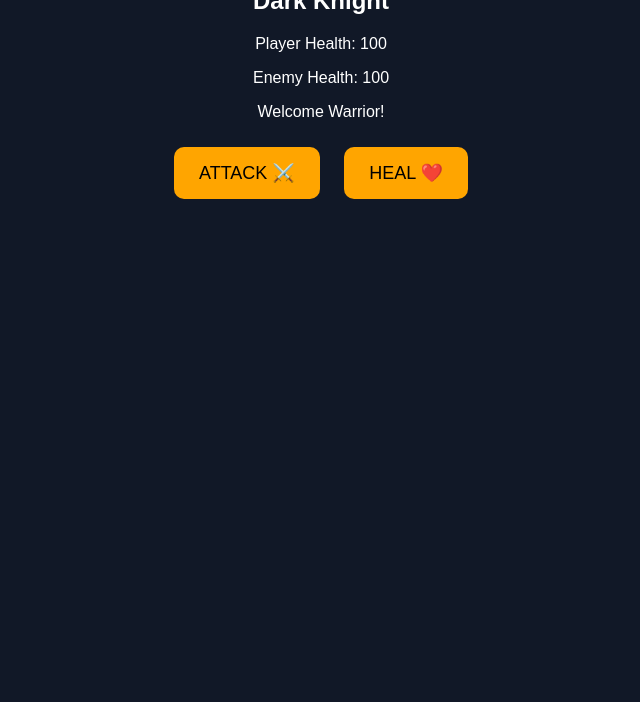
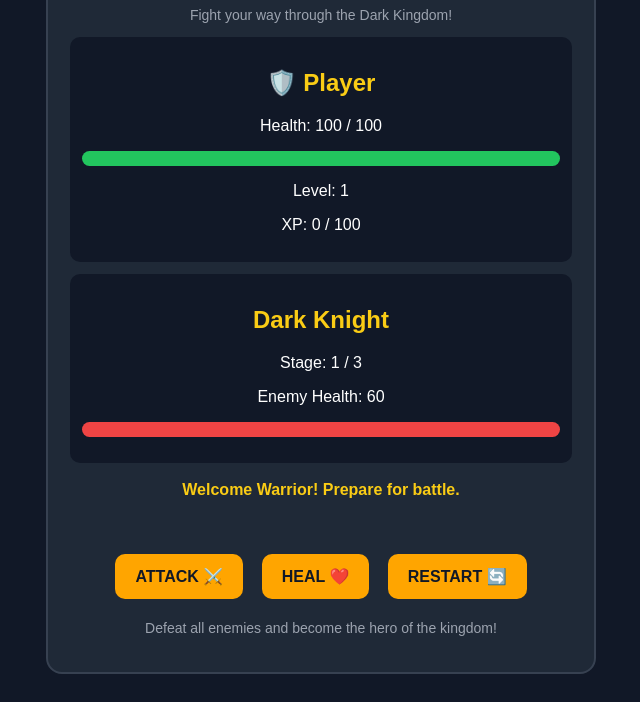
Before and after one commit to iiTachi/mino-rpg, a plain HTML site: page index.html in a window 1280 px wide. Shown: the part 126-828 px from the top of the page, without its empty margins (319-959 px from the left). Before the commit the page ends 800 px from the top, so only its background shows below. Drawn offline with Linux system fonts and the light colour scheme.

Commit message:
Update index.html

```diff
--- a/index.html
+++ b/index.html
@@ -1,56 +1,248 @@
+
 <!DOCTYPE html>
 <html lang="en">
 <head>
 <meta charset="UTF-8">
 <meta name="viewport" content="width=device-width, initial-scale=1.0">
-<title>MINO RPG</title>
+<title>MINO RPG ADVENTURE</title>
 <style>
+* { box-sizing: border-box; }
+
 body {
     background: #111827;
     color: white;
-    font-family: Arial;
+    font-family: Arial, sans-serif;
     text-align: center;
-    padding: 25px;
+    padding: 20px;
 }
+
+.container {
+    max-width: 550px;
+    margin: auto;
+    background: #1f2937;
+    padding: 22px;
+    border-radius: 16px;
+    border: 2px solid #374151;
+}
+
 h1 { color: orange; }
+
+h2 { color: #facc15; }
+
+.stats {
+    background: #111827;
+    padding: 12px;
+    border-radius: 10px;
+    margin: 12px 0;
+}
+
+.bar {
+    background: #374151;
+    height: 15px;
+    border-radius: 10px;
+    overflow: hidden;
+    margin: 8px 0 14px;
+}
+
+.fill {
+    height: 100%;
+    width: 100%;
+    transition: width 0.3s;
+}
+
+.player-fill { background: #22c55e; }
+.enemy-fill { background: #ef4444; }
+
 button {
     background: orange;
-    padding: 15px 25px;
+    color: #111827;
     border: none;
+    padding: 13px 20px;
+    margin: 7px;
     border-radius: 10px;
-    margin: 10px;
-    font-size: 18px;
+    font-size: 16px;
+    font-weight: bold;
+    cursor: pointer;
+}
+
+button:disabled {
+    opacity: 0.4;
+    cursor: not-allowed;
+}
+
+#message {
+    min-height: 48px;
+    color: #facc15;
+    font-weight: bold;
+    margin: 18px 0;
+}
+
+.small {
+    color: #9ca3af;
+    font-size: 14px;
 }
 </style>
 </head>
+
 <body>
-<h1>MINO RPG ADVENTURE</h1>
-<h2 id="enemy">Dark Knight</h2>
-<p>Player Health: <span id="health">100</span></p>
-<p>Enemy Health: <span id="enemyHealth">100</span></p>
-<p id="message">Welcome Warrior!</p>
-<button onclick="attack()">ATTACK ⚔️</button>
-<button onclick="heal()">HEAL ❤️</button>
+<div class="container">
+
+<h1>⚔️ MINO RPG ADVENTURE</h1>
+<p class="small">Fight your way through the Dark Kingdom!</p>
+
+<div class="stats">
+    <h2>🛡️ Player</h2>
+    <p>Health: <span id="health">100</span> / 100</p>
+    <div class="bar">
+        <div id="playerBar" class="fill player-fill"></div>
+    </div>
+    <p>Level: <span id="level">1</span></p>
+    <p>XP: <span id="xp">0</span> / 100</p>
+</div>
+
+<div class="stats">
+    <h2 id="enemyName">Dark Knight</h2>
+    <p>Stage: <span id="stage">1</span> / 3</p>
+    <p>Enemy Health: <span id="enemyHealth">60</span></p>
+    <div class="bar">
+        <div id="enemyBar" class="fill enemy-fill"></div>
+    </div>
+</div>
+
+<p id="message">Welcome Warrior! Prepare for battle.</p>
+
+<button id="attackBtn" onclick="attack()">ATTACK ⚔️</button>
+<button id="healBtn" onclick="heal()">HEAL ❤️</button>
+<button onclick="restartGame()">RESTART 🔄</button>
+
+<p class="small">Defeat all enemies and become the hero of the kingdom!</p>
+
+</div>
+
 <script>
 let health = 100;
-let enemyHealth = 100;
+let maxHealth = 100;
+let xp = 0;
+let level = 1;
+let stage = 0;
+let gameOver = false;
+
+const enemies = [
+    { name: "Dark Knight", health: 60, damage: 10, xp: 40 },
+    { name: "Shadow Beast", health: 90, damage: 15, xp: 60 },
+    { name: "DARK LORD 👑", health: 150, damage: 20, xp: 100 }
+];
+
+let enemyHealth = enemies[0].health;
+
+function updateScreen() {
+    const enemy = enemies[stage];
+
+    document.getElementById("health").textContent = health;
+    document.getElementById("level").textContent = level;
+    document.getElementById("xp").textContent = xp;
+    document.getElementById("stage").textContent = stage + 1;
+    document.getElementById("enemyName").textContent = enemy.name;
+    document.getElementById("enemyHealth").textContent = enemyHealth;
+
+    document.getElementById("playerBar").style.width =
+        (health / maxHealth * 100) + "%";
+
+    document.getElementById("enemyBar").style.width =
+        (enemyHealth / enemy.health * 100) + "%";
+
+    document.getElementById("attackBtn").disabled = gameOver;
+    document.getElementById("healBtn").disabled = gameOver;
+}
+
+function gainXP(amount) {
+    xp += amount;
+
+    while (xp >= 100) {
+        xp -= 100;
+        level++;
+        maxHealth += 20;
+        health = Math.min(maxHealth, health + 30);
+
+        document.getElementById("message").textContent =
+            "LEVEL UP! You reached level " + level + "!";
+    }
+}
+
 function attack() {
-    enemyHealth -= 20;
-    if (enemyHealth < 0) enemyHealth = 0;
-    document.getElementById("enemyHealth").textContent = enemyHealth;
+    if (gameOver) return;
+
+    const enemy = enemies[stage];
+    const damage = 20 + (level - 1) * 5;
+
+    enemyHealth = Math.max(0, enemyHealth - damage);
+
     if (enemyHealth === 0) {
-        document.getElementById("message").textContent = "YOU WIN! 🏆";
+        gainXP(enemy.xp);
+
+        if (stage === enemies.length - 1) {
+            gameOver = true;
+            document.getElementById("message").textContent =
+                "🏆 YOU DEFEATED THE DARK LORD! YOU WIN!";
+        } else {
+            document.getElementById("message").textContent =
+                "Enemy defeated! +" + enemy.xp + " XP. Next stage!";
+            stage++;
+            enemyHealth = enemies[stage].health;
+        }
+
+        updateScreen();
         return;
     }
-    health -= 10;
-    document.getElementById("health").textContent = health;
-    document.getElementById("message").textContent = "The enemy attacks!";
+
+    health = Math.max(0, health - enemy.damage);
+
+    if (health === 0) {
+        gameOver = true;
+        document.getElementById("message").textContent =
+            "💀 GAME OVER! Press RESTART to try again.";
+    } else {
+        document.getElementById("message").textContent =
+            "You dealt " + damage + " damage! The enemy attacked for " +
+            enemy.damage + " damage.";
+    }
+
+    updateScreen();
 }
+
 function heal() {
-    health = Math.min(100, health + 20);
-    document.getElementById("health").textContent = health;
-    document.getElementById("message").textContent = "You healed!";
+    if (gameOver) return;
+
+    const oldHealth = health;
+    health = Math.min(maxHealth, health + 20);
+
+    if (health === oldHealth) {
+        document.getElementById("message").textContent =
+            "Your health is already full!";
+    } else {
+        document.getElementById("message").textContent =
+            "❤️ You restored " + (health - oldHealth) + " health!";
+    }
+
+    updateScreen();
 }
+
+function restartGame() {
+    health = 100;
+    maxHealth = 100;
+    xp = 0;
+    level = 1;
+    stage = 0;
+    gameOver = false;
+    enemyHealth = enemies[0].health;
+
+    document.getElementById("message").textContent =
+        "Welcome back, Warrior! The battle begins!";
+
+    updateScreen();
+}
+
+updateScreen();
 </script>
 </body>
 </html>
```
